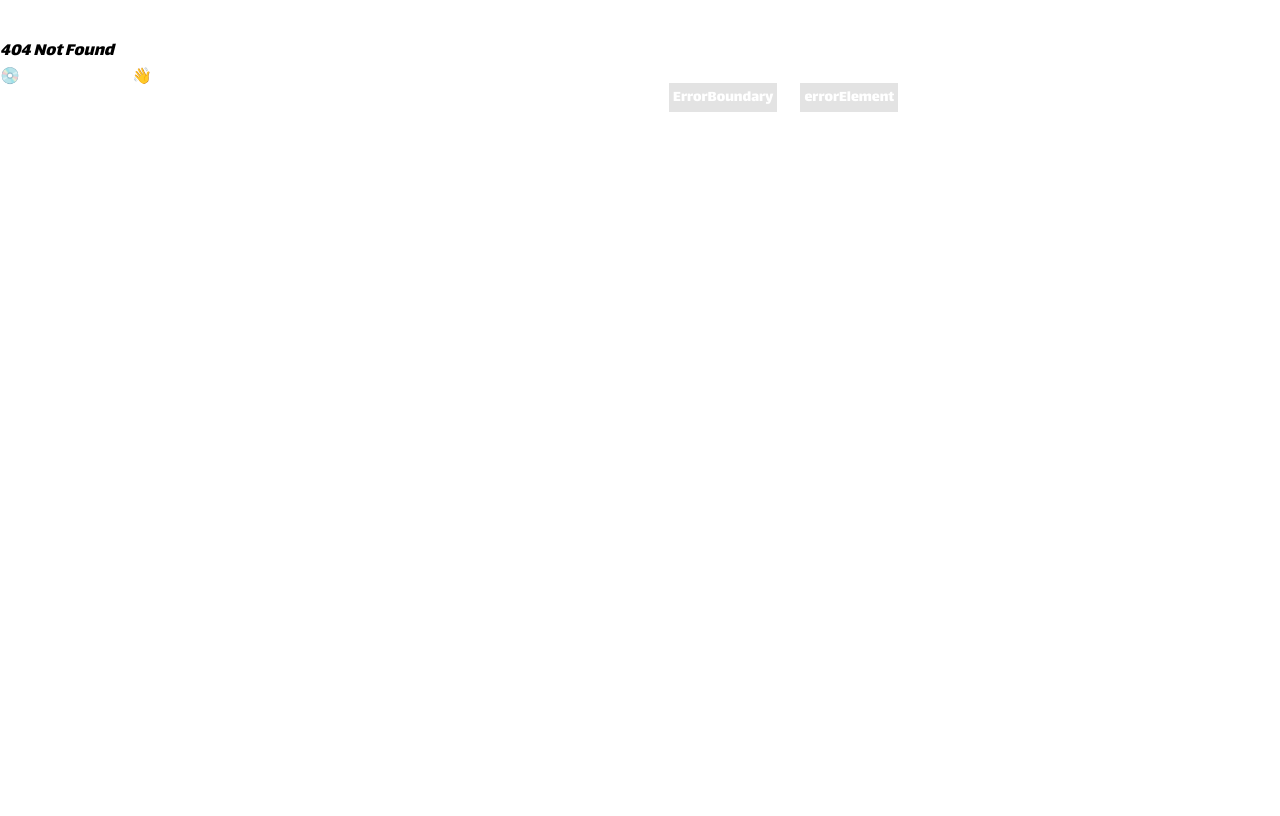
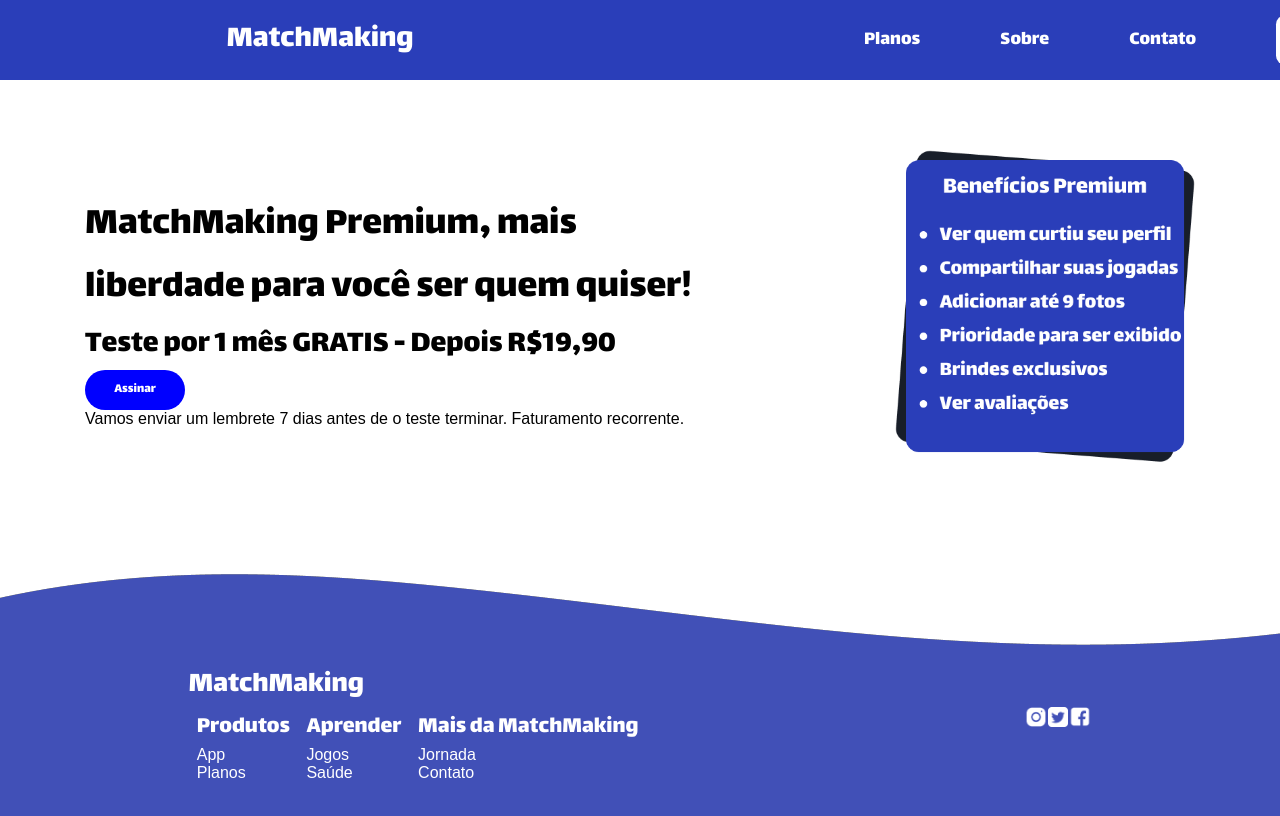
Before and after one commit to GameMatch2-0/MatchMaking-Front, a React (Vite) app: page /planos in a window 1280 px wide. Before the commit this address had no page. Shown: the top 816 px of the page. Built offline with nearby package versions, Linux system fonts and the light colour scheme.

Commit message:
criacao da pagina planos

```diff
--- a/src/Router.jsx
+++ b/src/Router.jsx
@@ -1,10 +1,11 @@
 import { createBrowserRouter } from 'react-router-dom'
 import Index from './pages/Index'
+import Planos from './pages/planos'
 import Profile from './pages/Profile'
 
 const routes = createBrowserRouter([
   { path: '/', element: <Index /> },
-//  { path: '/planos', element: <Planos /> },
+  { path: '/planos', element: <Planos /> },
 //  { path: '/sobre', element: <Sobre /> },
 //  { path: '/contato', element: <Contato /> },
   { path: '/profile', element: <Profile /> },
--- a/src/components/Navbar.jsx
+++ b/src/components/Navbar.jsx
@@ -1,6 +1,9 @@
 import "../css/navbar.css"
+import { useNavigate } from 'react-router-dom'
+
 
 export default function Navbar() {
+    const navigate = useNavigate();
     return (
         <>
 
@@ -8,7 +11,7 @@ export default function Navbar() {
                 <div className="esquerda"><h2>MatchMaking</h2></div>
                 <div className="direita">
                     <ul>
-                        <li>Planos</li>
+                        <li onClick={() => navigate("/planos")}>Planos</li>
                         <li>Sobre</li>
                         <li>Contato</li>
                         <button className="btn-entrar">Entrar</button>
--- /dev/null
+++ b/src/css/planos.css
@@ -0,0 +1,34 @@
+.div-planos{
+    padding-top: 10vh;
+    display: flex;
+    align-items: center;
+    padding: 150px 0 100px 0;
+    justify-content: space-around;
+}
+
+.div-planos .planos-div-direita{
+    width: 50%
+}
+
+.div-planos .planos-info{
+    color: black;
+    font-size: 40px;
+}
+
+.div-planos p{
+    color: black;
+}
+
+.div-planos img{
+    width: 300px;
+}
+
+.div-planos button{
+    background-color:blue;
+    color:white;
+    border-radius: 20px;
+    border: none;
+    width: 100px;
+    height: 40px;
+
+}
--- /dev/null
+++ b/src/pages/Planos.jsx
@@ -0,0 +1,26 @@
+import Navbar from "../components/Navbar.jsx";
+import Footer from "../components/Footer.jsx";
+import beneficios from "../assets/beneficios.png"
+import "../css/planos.css"
+import React from "react";
+
+export default function Planos(){
+    return(
+        <>
+        <Navbar />
+
+        <div className="div-planos">
+                <div className="planos-div-direita">
+                    <h4 className="planos-info">MatchMaking Premium, mais liberdade para você ser quem quiser!</h4>
+                    <h1>Teste por 1 mês GRATIS - Depois R$19,90</h1>
+                    <button>Assinar</button>
+                    <p>Vamos enviar um lembrete 7 dias antes de o teste terminar. Faturamento recorrente.</p>
+                </div>
+                <div className="planos-div-esquerda">
+                    <img src={beneficios} alt="" />
+                </div>
+            </div>
+        <Footer />
+        </>
+    )
+}
```
Also changed, not shown: src/assets/beneficios.png (added).
